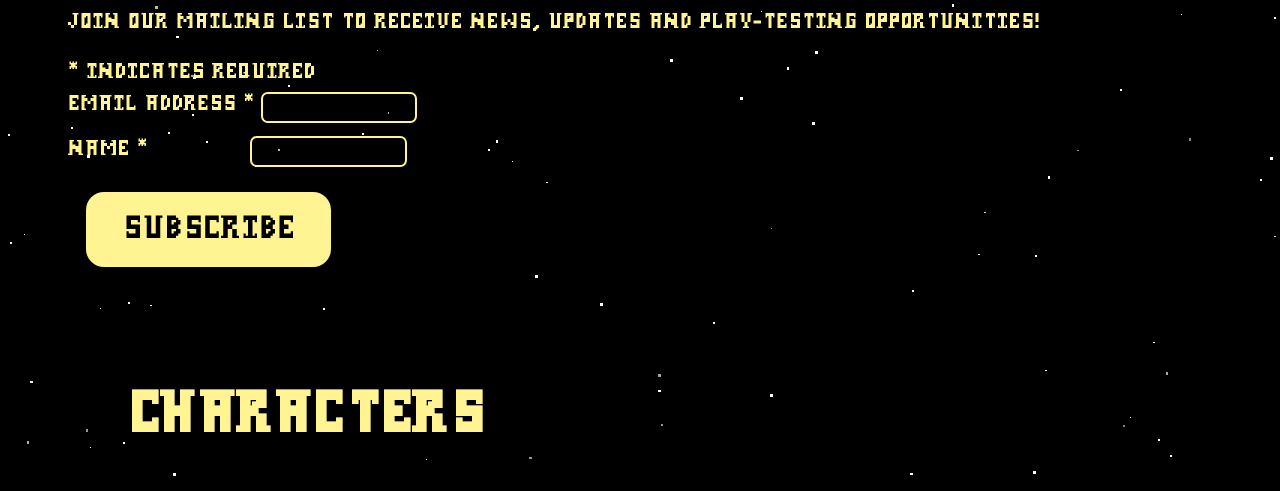
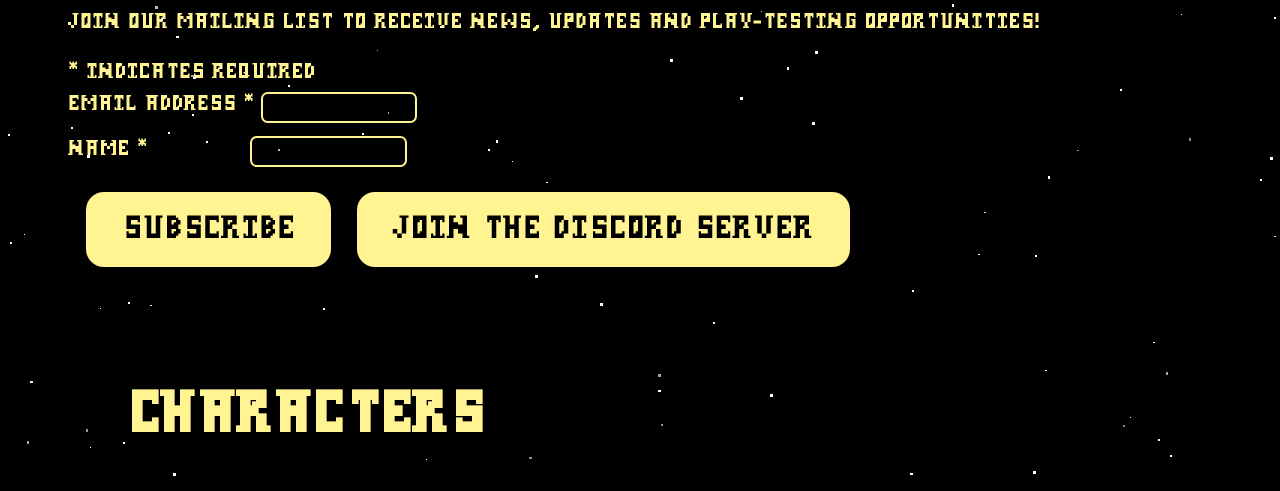
Before and after one commit to BenjaminBogBog/SigilsOfFateWeb, a website: page index.html in a window 1280 px wide. Shown: the part 543-1034 px from the top of the page. Drawn offline with Linux system fonts and the light colour scheme.

Commit message:
Update index.html

```diff
--- a/index.html
+++ b/index.html
@@ -35,7 +35,7 @@
                         <div class="optionalParent">
                             <div class="clear foot">
                                 <input type="submit" name="subscribe" id="mc-embedded-subscribe" class="button" value="Subscribe">
-                                <!-- <button type="button" id="mc-embedded-subscribe" class="button" onclick="window.location.href='https://discord.gg/KuweArup7s';">Join the Discord Server</button> -->
+                                <button type="button" id="mc-embedded-subscribe" class="button" onclick="window.location.href='https://discord.gg/KuweArup7s';">Join the Discord Server</button>
                             </div>
                          </div>
                     </div>
```
